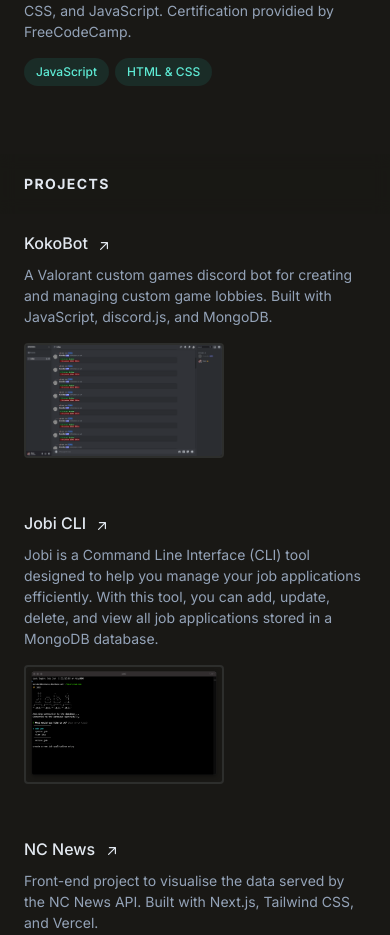
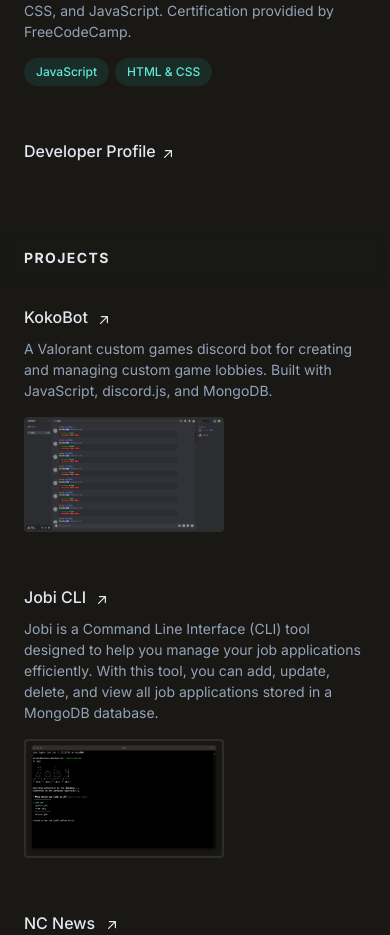
Before and after one commit to notkoyo/kaide, a Next.js app: page / in a window 390 px wide. Shown: the part 1821-2756 px from the top of the page. Built offline with nearby package versions, Linux system fonts and the light colour scheme.

Commit message:
adjust layout of dialog content

```diff
--- a/components/experience-section.tsx
+++ b/components/experience-section.tsx
@@ -243,8 +243,9 @@
                   </div>
                 </h3>
                 <p className="mt-2 text-sm leading-normal">
-                  Learn and solidify understanding of fundamentals of responsive web development, including HTML, CSS,
-                  and JavaScript. Certification providied by FreeCodeCamp.
+                  Learn and solidify understanding of fundamentals of responsive
+                  web development, including HTML, CSS, and JavaScript.
+                  Certification providied by FreeCodeCamp.
                 </p>
                 <ul
                   className="mt-2 flex flex-wrap"
@@ -265,9 +266,7 @@
             </div>
           </li>
         </ol>
-        <div className="hidden lg:block">
-          <DevProfile />
-        </div>
+        <DevProfile />
       </div>
     </div>
   );
--- a/components/ui/dev-profile.tsx
+++ b/components/ui/dev-profile.tsx
@@ -45,7 +45,7 @@
           </DialogDescription>
         </DialogHeader>
         <div>
-          <ul className="mt-2 flex flex-wrap" aria-label="Technologies used">
+          <ul className="mt-2 flex flex-wrap justify-center sm:justify-start" aria-label="Technologies/Skills Used">
             <li className="mr-1.5 mt-2">
               <div className="flex items-center rounded-full bg-teal-400/10 px-3 py-1 text-xs font-medium leading-5 text-teal-300 ">
                 JavaScript
```
